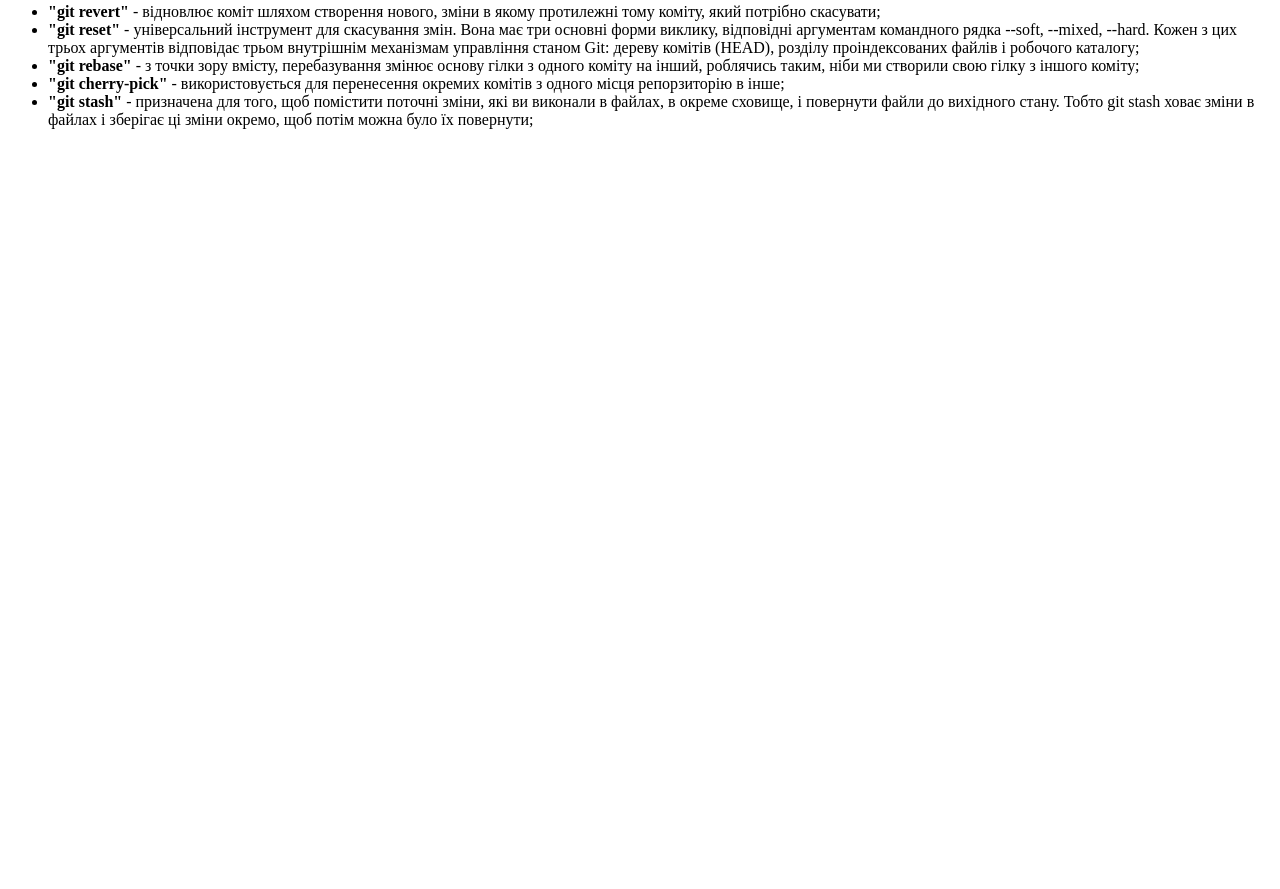
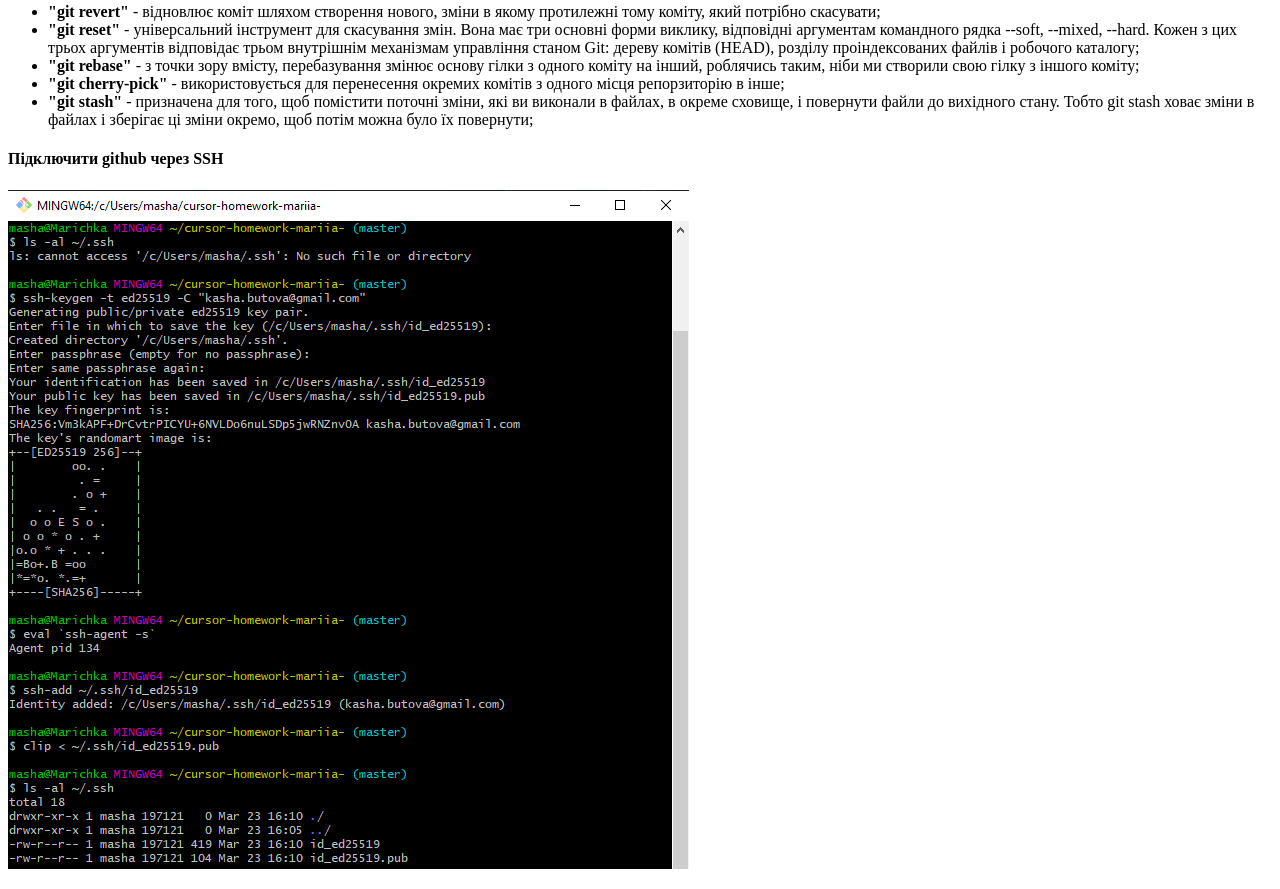
Before and after one commit to MariiaButova/cursor-homework-mariia-, a plain HTML site: page 01-homework-git/index.html in a window 1280 px wide. Shown: the part 455-1344 px from the top of the page. Before the commit the page ends 800 px from the top, so only its background shows below. Drawn offline with Linux system fonts and the light colour scheme.

Commit message:
Add new file

```diff
--- a/01-homework-git/index.html
+++ b/01-homework-git/index.html
@@ -50,6 +50,8 @@
             і повернути файли до вихідного стану. Тобто git stash ховає зміни в файлах і зберігає ці зміни окремо, щоб
             потім можна було їх повернути;</li>
     </ul>
+    <h4>Підключити github через SSH</h4>
+    <p><img src="Screenshot_1.png" alt="key"/></p>
     <script src="./01-homework.js"></script>
 </body>
 </html>
```
Also changed, not shown: 01-homework-git/Screenshot_1.png (added).
